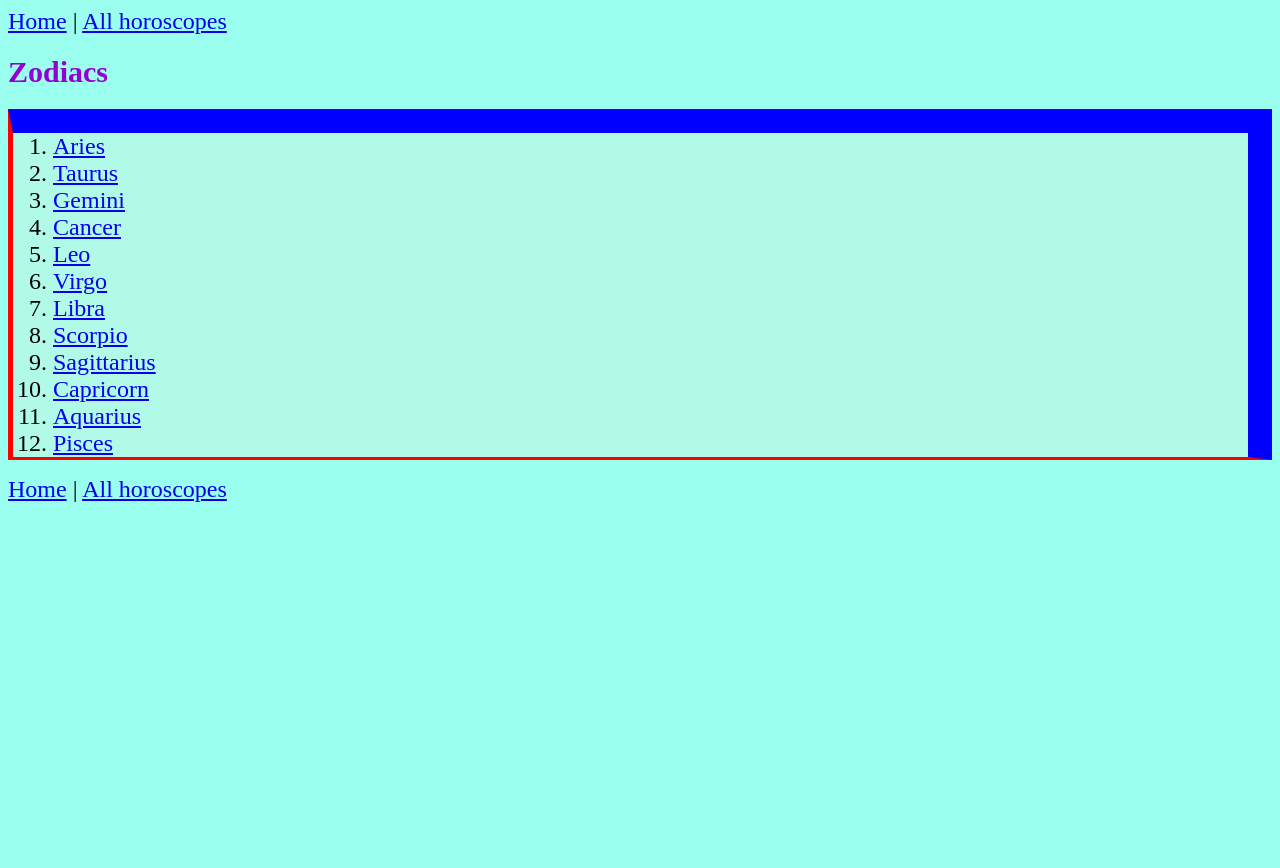
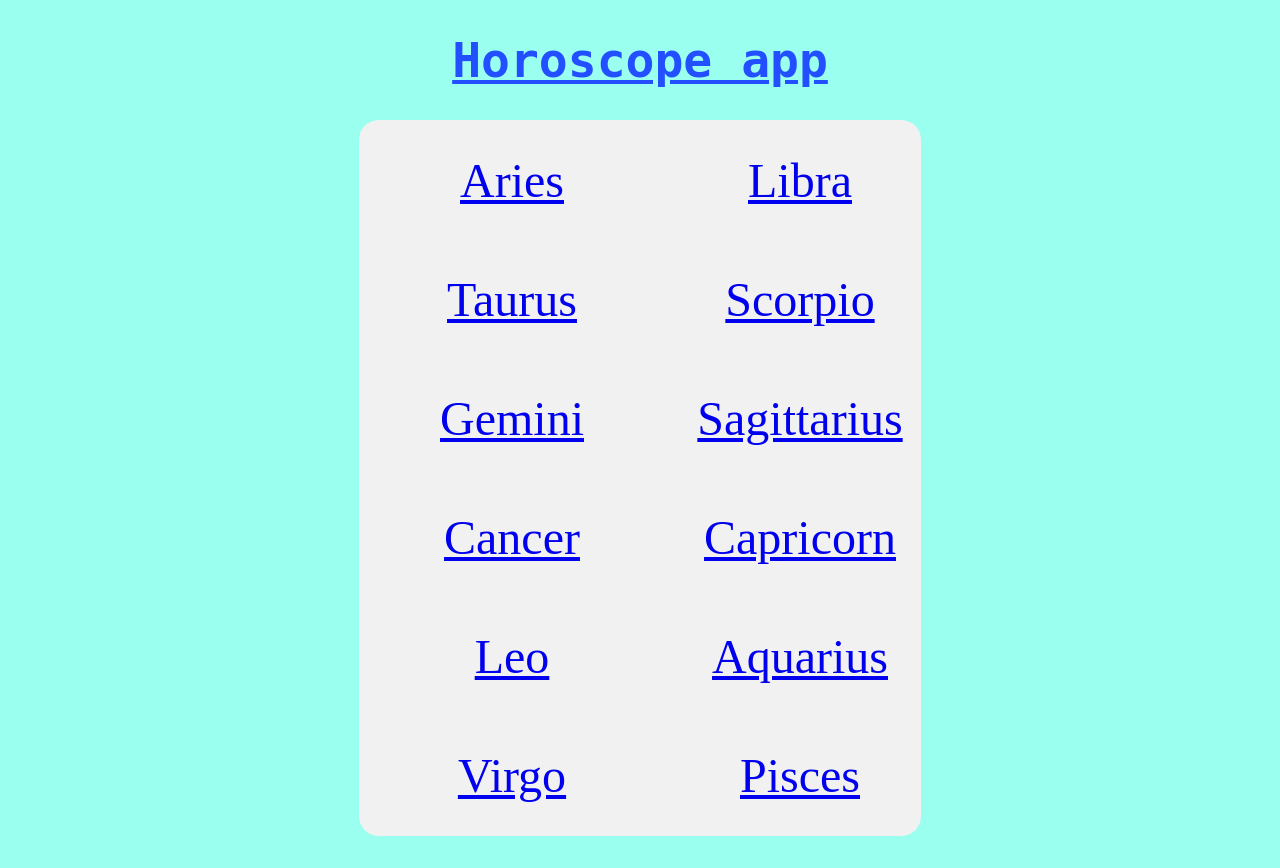
Before and after one commit to MikhailKras/django-horoscope, a Django app: page /horoscope/ in a window 1280 px wide. Before the commit the page ends 502 px from the top, so only its background shows below. Run offline with Django 4.2, Linux system fonts and the light colour scheme.

Commit message:
style project changed

```diff
--- a/horoscope/static/horoscope/css/index.css
+++ b/horoscope/static/horoscope/css/index.css
@@ -1,8 +1,32 @@
 
-ol {
-    border-left: 5px solid red;
-    border-bottom: solid red;
-    border-right: 24px solid blue;
-    border-top: 24px solid blue;
-    background-color: #b0fae7;
+ul {
+    -webkit-column-count: 2;
+    -moz-column-count: 2;
+    column-count: 2;
+    list-style-type: none;
+    background-color: #f1f1f1;
+    width: 90%;
+    max-width: 35rem;
+    border-radius: 20px;
+    margin: 2rem auto;
+    padding: 1px;
 }
+
+ul li {
+    text-align: center;
+    width: 100%;
+    font-size: 3rem;
+    padding: 2rem 1rem;
+}
+
+ul a:hover, ul a:active {
+    color: #f67389;
+}
+
+h1 {
+    color: #224fff;
+    text-align: center;
+    font-family: "Andale Mono", AndaleMono, monospace;
+    font-size:48px;
+    text-decoration: underline;
+}
--- a/horoscope/templates/horoscope/index.html
+++ b/horoscope/templates/horoscope/index.html
@@ -9,12 +9,10 @@
 {% endblock %}
 
 {% block content %}
-    {% include 'includes/navbar.html' %}
-    <h1 style="font-size: 30px; color: darkviolet">Zodiacs</h1>
-    <ol>
+    <h1>Horoscope app</h1>
+    <ul>
         {% for zodiac_name in zodiac_names %}
-            <li style="font-size: 24px"><a href="{% url 'horoscope-name' sign_zodiac=zodiac_name%}">{{ zodiac_name|title }}</a></li>
+            <li><a href="{% url 'horoscope-name' sign_zodiac=zodiac_name%}">{{ zodiac_name|title }}</a></li>
         {% endfor %}
-    </ol>
-    {% include 'includes/navbar.html' %}
+    </ul>
 {% endblock %}
--- a/horoscope/templates/horoscope/info_zodiac.html
+++ b/horoscope/templates/horoscope/info_zodiac.html
@@ -11,6 +11,7 @@
 
 {% block content %}
     {% include 'includes/navbar.html' %}
+    <h2>{{ sign|capfirst }}</h2>
     {% if description_zodiac is None %}
         <h2>Неправильный знак зодиака - {{ sign|upper }}</h2>
     {% else %}
--- a/horoscope/templates/includes/navbar.html
+++ b/horoscope/templates/includes/navbar.html
@@ -1,4 +1,7 @@
-<nav style="font-size: 24px">
-    <a href="/">Home</a> |
+<nav>
+    <a href="/">Home</a>
     <a href="{% url 'horoscope-home' %}">All horoscopes</a>
+    {% for zodiac in zodiacs %}
+        <a href="{% url 'horoscope-name' sign_zodiac=zodiac %}">{{ zodiac|title }}</a>
+    {% endfor %}
 </nav>
--- a/horoscope/views.py
+++ b/horoscope/views.py
@@ -80,15 +80,11 @@ class Person:
 
 def get_info_about_sign_zodiac(request, sign_zodiac: str) -> HttpResponse:
     description = signs.get(sign_zodiac)
+    zodiacs = list(signs)
     data = {
         'description_zodiac': description,
         'sign': sign_zodiac,
-        'my_list': [1, 2, 3],
-        'my_tuple': (1, 2, 3, 4, 5, 6, 7),
-        'my_dict': {'name': 'Jack', 'age': 40},
-        'my_int': 111,
-        'my_float': 111.5,
-        'my_class': Person('Will', 50),
+        'zodiacs': zodiacs
     }
     return render(request, 'horoscope/info_zodiac.html', context=data)
 
--- a/static/css/base.css
+++ b/static/css/base.css
@@ -3,3 +3,29 @@
 html {
     background-color: #9affef;
 }
+
+nav {
+    text-align: center;
+    color: white;
+    font-size: 2.5rem;
+    height: 100%;
+    width: 200px;
+    position: fixed;
+    z-index: 1;
+    top: 0;
+    left: 0;
+    background-color: #111;
+    overflow-x: hidden;
+    padding-top: 20px;
+}
+
+nav a {
+    color: white;
+    display: block;
+    font-size: 2rem;
+    margin: 20px;
+}
+
+nav a:hover, ul a:active {
+    color: #eca8b5;
+}
--- a/templates/base/base.html
+++ b/templates/base/base.html
@@ -9,7 +9,7 @@
     <link rel="stylesheet" href="{% static 'css/base.css' %}">
     {% block css_addition %} {% endblock %}
 </head>
-<body">
+<body>
     {% block content %} {% endblock %}
 </body>
 </html>
```
Also changed, not shown: horoscope/static/horoscope/css/info.css (+11 -1 lines).
